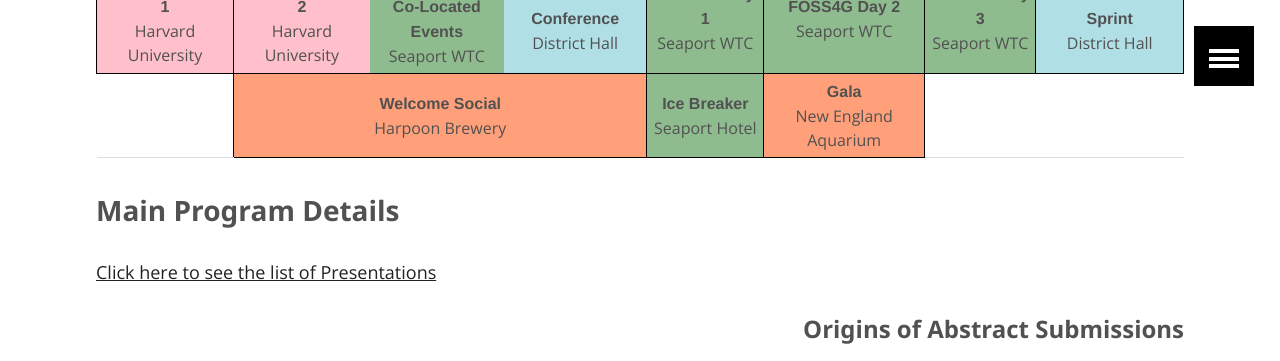
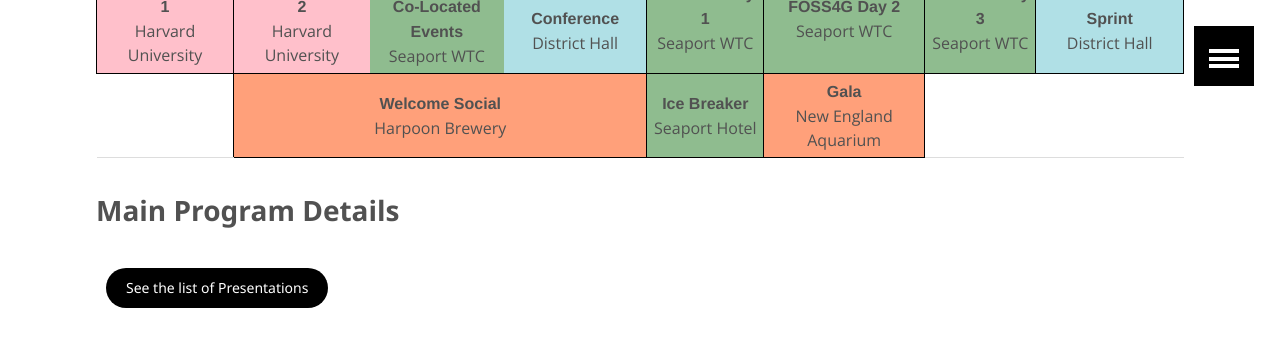
Before and after one commit to AvidGeo/foss4g2017-dev, a Jekyll site: the page built from program/index.html, in a window 1280 px wide and 900 px high, scrolled down 1075 px, cut to the strip 0-361 px from the top of the window. Built offline with Jekyll 4.4.1, drawn with Linux system fonts in a browser that asks for light colours.

Commit message:
add button

```diff
--- a/program/index.html
+++ b/program/index.html
@@ -62,7 +62,7 @@
     </table>
     <h3>Main Program Details</h3>
 
-    <p><a href="../accepted-presentations/">Click here to see the list of Presentations</a></p>
+    <p><a href="../accepted-presentations/" class="btn">See the list of Presentations</a></p>
 
     <div>
         <h4 align="right">Origins of Abstract Submissions</h4>
```
